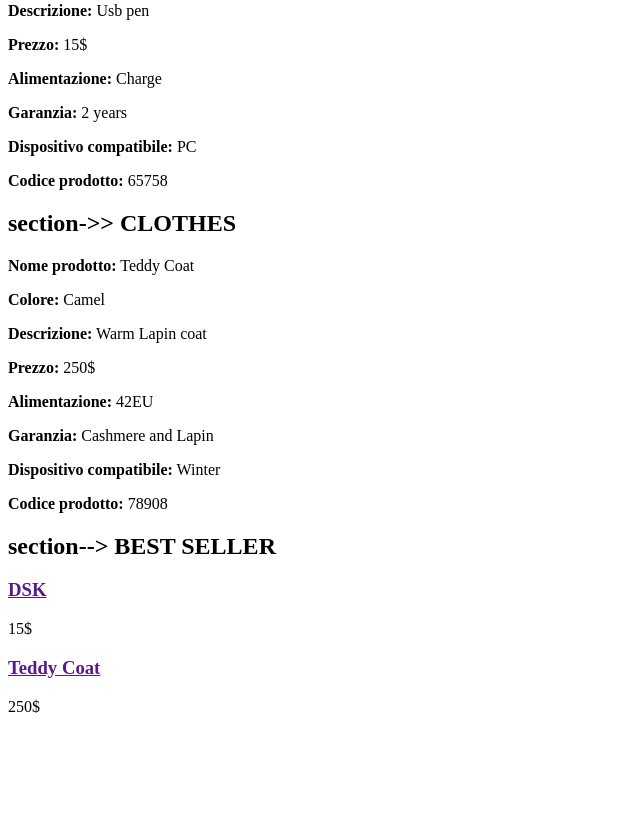
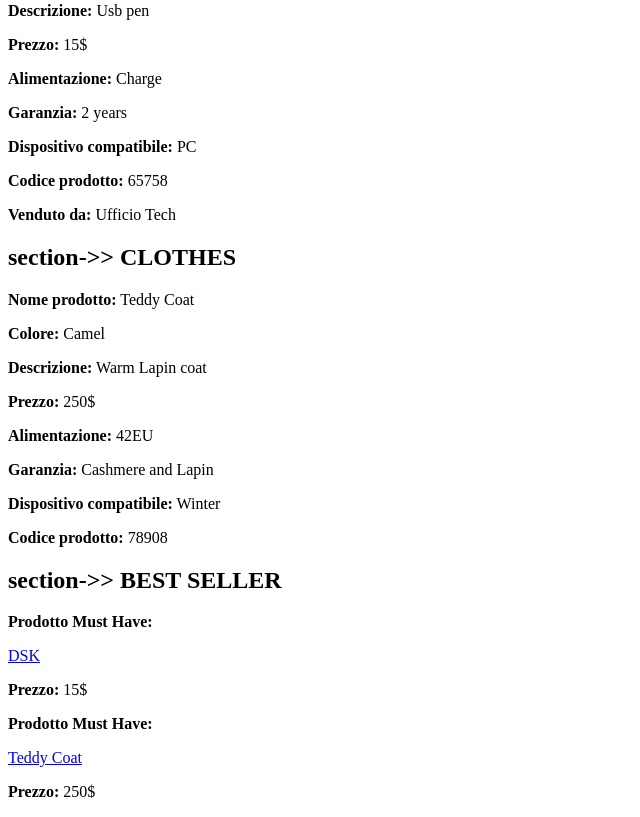
Before and after one commit to francescapetra/php-oop-2, a PHP site: page / in a window 1280 px wide. Shown: the part 273-1090 px from the top of the page, without its empty margins (0-640 px from the left). Before the commit the page ends 986 px from the top, so only its background shows below. Run offline with PHP 8.4, Linux system fonts and the light colour scheme.

Commit message:
best seller

```diff
--- a/index.php
+++ b/index.php
@@ -53,6 +53,17 @@ class Clothes extends Product
 }
 $coat = new Clothes("Teddy Coat", "Camel", "Warm Lapin coat", "250$", "78908", "42EU", "Cashmere and Lapin", "Winter");
 
+class Seller
+{
+    public $vendor;
+}
+
+$user1 = new Seller();
+$user1->seller = "Ufficio Tech";
+
+$user2 = new Seller();
+$user2->seller = "Peccato Moda";
+
 var_dump($coat);
 
 $preview = [
@@ -83,6 +94,7 @@ $preview = [
         <p><strong>Garanzia:</strong> <?php echo $usb->assurance; ?></p>
         <p><strong>Dispositivo compatibile:</strong> <?php echo $usb->compatibility; ?></p>
         <p><strong>Codice prodotto:</strong> <?php echo $usb->getCode(); ?></p>
+        <p><strong>Venduto da:</strong> <?php echo $user1->seller; ?></p>
     </div>
     <div>
         <h2>section->> CLOTHES</h2>
@@ -96,13 +108,13 @@ $preview = [
         <p><strong>Codice prodotto:</strong> <?php echo $coat->getCode(); ?></p>
     </div>
     <div>
-        <h2>section--> BEST SELLER</h2>
+        <h2>section->> BEST SELLER</h2>
         <?php foreach ($preview as $post) { ?>
-
-            <a href="">
-                <h3><?php echo $post->name; ?></h3>
+            <strong>Prodotto Must Have: </strong>
+            <a href="#">
+                <p><?php echo $post->name; ?></p>
             </a>
-            <p><?php echo $post->price; ?></p>
+            <p><strong>Prezzo: </strong><?php echo $post->price; ?></p>
 
         <?php } ?>
     </div>
```
